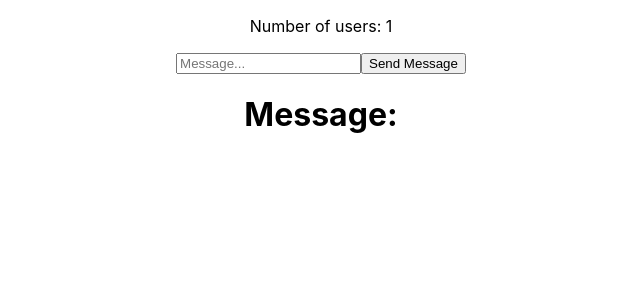
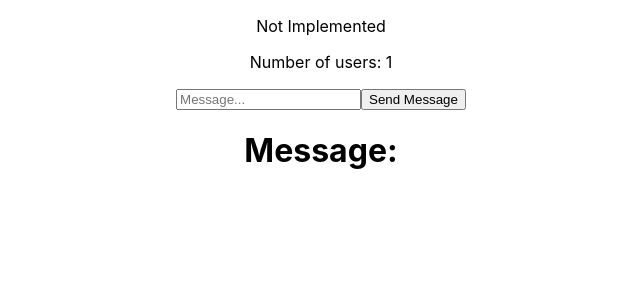
Before and after one commit to Konrad-Jalowy/minireactchat, a React (Create React App) app in the folder client/: page / in a window 1280 px wide. Shown: the top 300 px of the page, without its empty margins (319-959 px from the left). Built offline with nearby package versions, Linux system fonts and the light colour scheme; no server answers; the HTML template or start-up script is replaced by a standard one.

Commit message:
were getting somewhere

```diff
--- a/client/src/App.js
+++ b/client/src/App.js
@@ -4,6 +4,7 @@ import io from "socket.io-client";
 import { useEffect, useState, useRef } from "react";
 import {Messages} from "./components/Messages";
 import { UsrNumber } from './components/UsrNumber';
+import { EnterName } from './components/EnterName';
 
 
 function App() {
@@ -29,6 +30,7 @@ function App() {
 
   return (
     <div className="App">
+      <EnterName socket={socket.current} />
       <UsrNumber socket={socket.current}/>
       <input
         placeholder="Message..."
--- /dev/null
+++ b/client/src/components/EnterName.js
@@ -0,0 +1,5 @@
+function EnterName({socket}){
+    return (<><p>Not Implemented</p></>);
+};
+
+export {EnterName};
```
